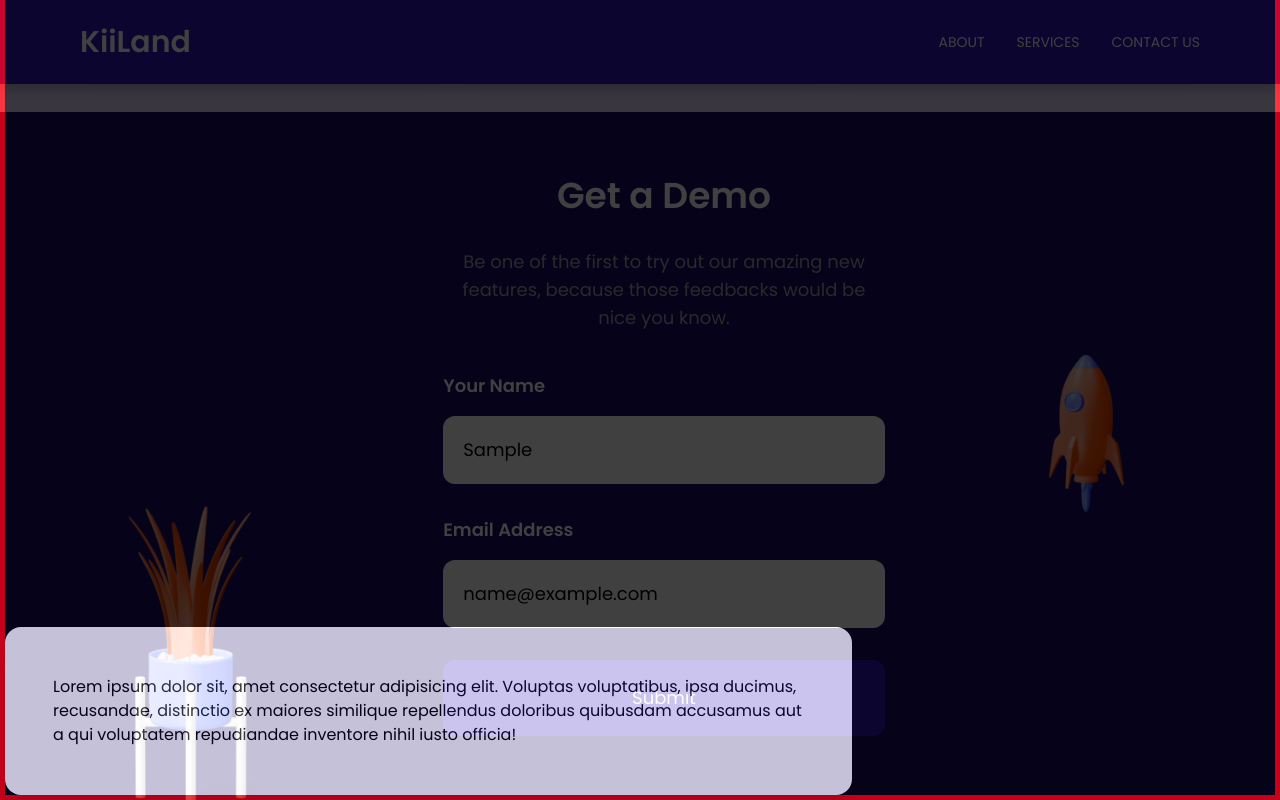
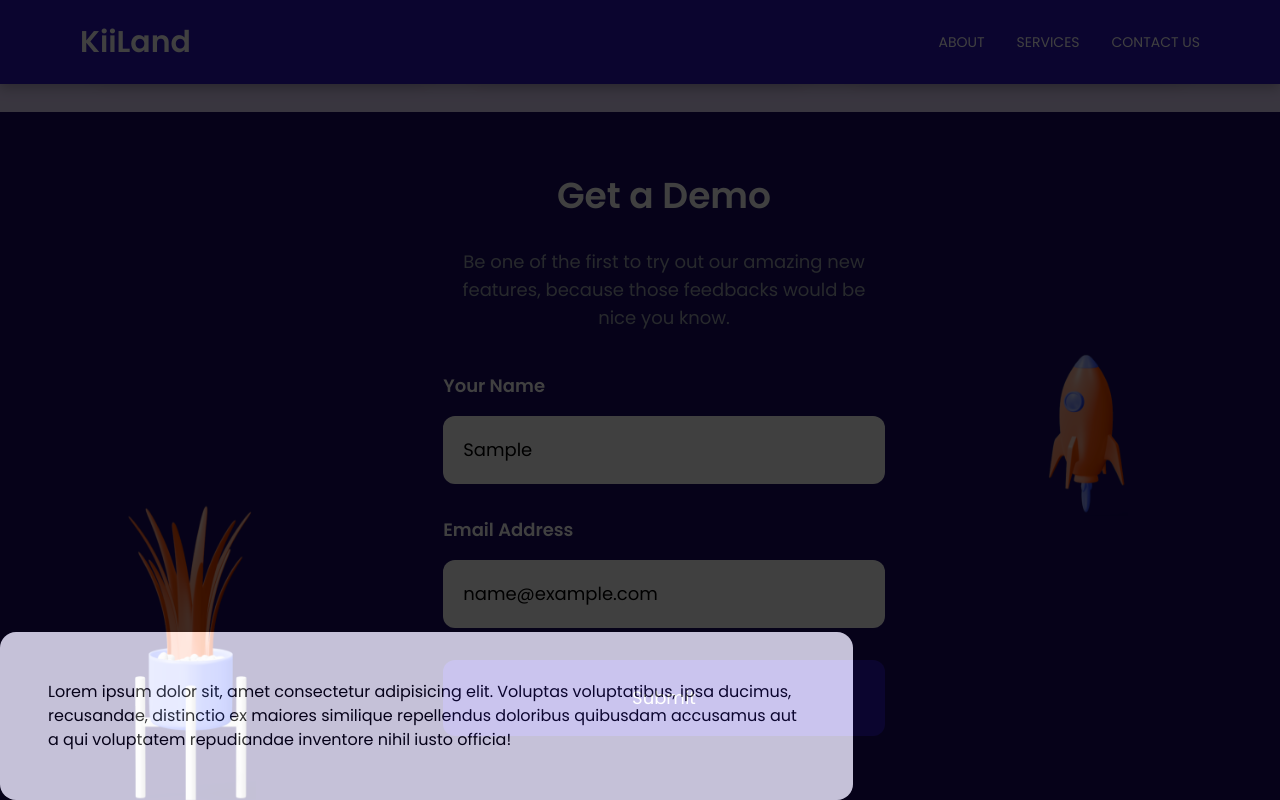
Before and after one commit to bravo-stack/Tailwind-Landing-Page, a React (Create React App) app: page / in a window 1280 px wide. Both pictures are taken after typing "Sample", "name@example.com" into the empty fields and a click on the input "Submit". Shown: the part 3632-4432 px from the top of the page. Built offline with nearby package versions, Linux system fonts and the light colour scheme.

Commit message:
took out the border which was present for the purpose of debugging

```diff
--- a/src/components/BackDrop.js
+++ b/src/components/BackDrop.js
@@ -3,9 +3,7 @@ import SubmitSuccess from './SubmitSuccess'
 
 function BackDrop() {
     return (
-        <div className='absolute opacity-75 h-full bottom-0 left-0 w-full bg-black my-z-1000 my-transition' style={{
-            border: "5px solid red"
-        }}>
+        <div className='absolute opacity-75 h-full bottom-0 left-0 w-full bg-black my-z-1000 my-transition'>
             <SubmitSuccess />
         </div>
     )
```
